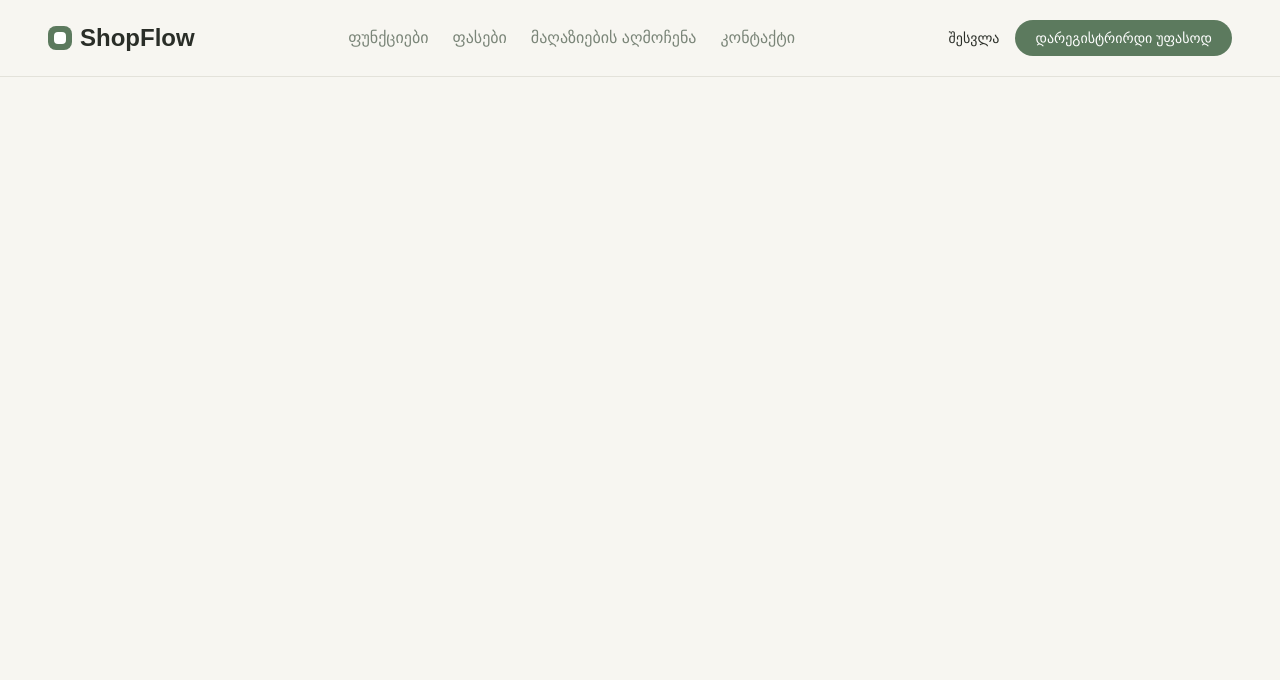
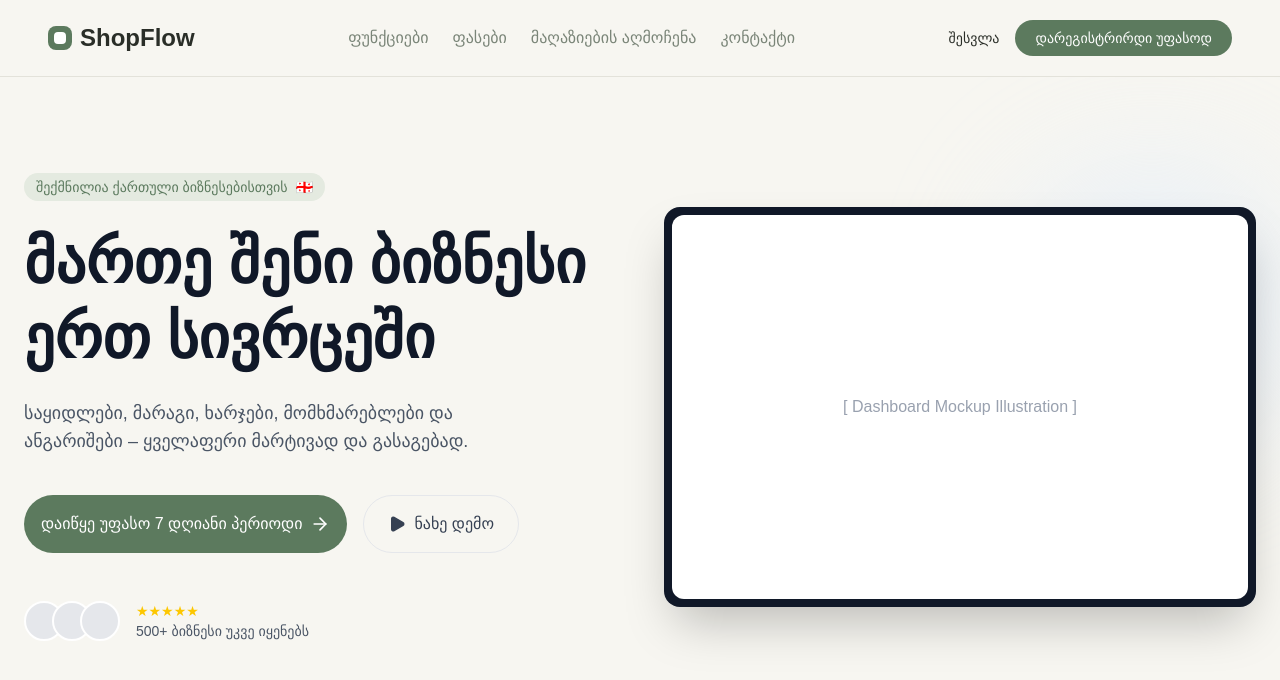
Before and after one commit to lukaChikashvili/shop, a Next.js app in the folder shop-ledger/: page / in a window 1280 px wide. Shown: the top 680 px of the page. Built offline with nearby package versions, Linux system fonts and the light colour scheme; no server answers.

Commit message:
update shop schema

```diff
--- /dev/null
+++ b/shop-ledger/app/create-shop/page.tsx
@@ -0,0 +1,54 @@
+"use client";
+
+export default function CreateShopPage() {
+  return (
+    <main className="min-h-screen bg-gray-50 flex flex-col items-center py-12 px-4">
+      <div className="w-full max-w-lg bg-white p-8 rounded-2xl shadow-sm border border-gray-100">
+        <h1 className="text-2xl font-bold text-gray-900 mb-6">ახალი მაღაზიის დამატება</h1>
+
+        <form className="space-y-5">
+
+          <div>
+            <label className="block text-sm font-medium text-gray-700 mb-1">მაღაზიის სახელი</label>
+            <input
+              name="name"
+              type="text"
+              className="w-full px-4 py-2 border rounded-lg focus:ring-2 focus:ring-blue-600 outline-none"
+              placeholder="მაგ: ჩემი მაღაზია"
+              required
+            />
+          </div>
+
+
+          <div>
+            <label className="block text-sm font-medium text-gray-700 mb-1">სფერო</label>
+            <select name="category" className="w-full px-4 py-2 border rounded-lg focus:ring-2 focus:ring-blue-600 outline-none">
+              <option value="clothing">ტანსაცმელი</option>
+              <option value="electronics">ტექნიკა</option>
+              <option value="food">საკვების ობიექტი</option>
+            </select>
+          </div>
+
+
+          <div>
+            <label className="block text-sm font-medium text-gray-700 mb-1">ქალაქი</label>
+            <input
+              name="city"
+              type="text"
+              className="w-full px-4 py-2 border rounded-lg focus:ring-2 focus:ring-blue-600 outline-none"
+              placeholder="მაგ: თბილისი"
+              required
+            />
+          </div>
+
+          <button
+            type="submit"
+            className="w-full bg-blue-600 text-white py-3 rounded-lg font-semibold hover:bg-blue-700 transition"
+          >
+            მაღაზიის შექმნა
+          </button>
+        </form>
+      </div>
+    </main>
+  );
+}
--- a/shop-ledger/app/page.tsx
+++ b/shop-ledger/app/page.tsx
@@ -1,9 +1,10 @@
-import Image from "next/image";
+import { Hero } from "@/components/Hero";
+
 
 export default function Home() {
   return (
     <>
-
+      <Hero />
     </>
   );
 }
--- a/shop-ledger/components/Header.tsx
+++ b/shop-ledger/components/Header.tsx
@@ -32,7 +32,7 @@ export function Header() {
         {isSignedIn ? (
           <div className="flex items-center gap-3">
            <Link
-            href="/dashboard"
+            href="/create-shop"
             className="flex items-center gap-2 px-4 py-2 rounded-full bg-accent-light text-accent font-medium text-sm border border-accent/20 hover:bg-accent hover:text-white hover:border-accent transition-colors"
                 >
                <Plus size={16} strokeWidth={2.5} />
--- /dev/null
+++ b/shop-ledger/components/Hero.tsx
@@ -0,0 +1,67 @@
+import Link from "next/link";
+import { ArrowRight, Play } from "lucide-react";
+
+export function Hero() {
+  return (
+    <section className="relative px-6 py-16 md:py-24 bg-background overflow-hidden">
+      <div className="max-w-7xl mx-auto grid md:grid-cols-2 gap-12 items-center">
+
+
+        <div className="space-y-6">
+          <div className="inline-flex items-center gap-2 px-3 py-1 rounded-full bg-accent-light text-accent text-sm font-medium">
+            <span>შექმნილია ქართული ბიზნესებისთვის</span> 🇬🇪
+          </div>
+
+          <h1 className="text-5xl md:text-6xl font-extrabold text-gray-900 leading-tight">
+            მართე შენი ბიზნესი ერთ სივრცეში
+          </h1>
+
+          <p className="text-lg text-gray-600 max-w-lg">
+            საყიდლები, მარაგი, ხარჯები, მომხმარებლები და ანგარიშები – ყველაფერი მარტივად და გასაგებად.
+          </p>
+
+          <div className="flex flex-wrap gap-4 pt-4">
+            <Link
+              href="/register"
+              className="flex items-center gap-2 px-4 py-2 rounded-full
+              bg-accent text-white
+              border border-accent/20
+              hover:bg-accent/10 hover:text-accent hover:border-accent
+              transition-colors"
+            >
+              დაიწყე უფასო 7 დღიანი პერიოდი <ArrowRight size={20} />
+            </Link>
+            <button className="flex items-center gap-2 text-gray-700 px-6 py-4 rounded-full border border-gray-200 hover:bg-accent-light transition">
+              <Play size={18} className="fill-gray-700" /> ნახე დემო
+            </button>
+          </div>
+
+          <div className="flex items-center gap-4 pt-6">
+            <div className="flex -space-x-3">
+              {[1, 2, 3].map((i) => (
+                <div key={i} className="w-10 h-10 rounded-full border-2 border-white bg-gray-200 overflow-hidden" />
+              ))}
+            </div>
+            <div className="text-sm">
+              <div className="flex text-yellow-400">★★★★★</div>
+              <span className="text-gray-600">500+ ბიზნესი უკვე იყენებს</span>
+            </div>
+          </div>
+        </div>
+
+
+        <div className="relative">
+          <div className="relative z-10 bg-gray-900 p-2 rounded-2xl shadow-2xl">
+             <div className="w-full h-80 md:h-96 bg-white rounded-xl flex items-center justify-center text-gray-400">
+
+               [ Dashboard Mockup Illustration ]
+             </div>
+          </div>
+
+          <div className="absolute -top-10 -right-10 w-72 h-72 bg-blue-100 rounded-full blur-3xl opacity-50" />
+        </div>
+
+      </div>
+    </section>
+  );
+}
--- a/shop-ledger/convex/schema.ts
+++ b/shop-ledger/convex/schema.ts
@@ -1,12 +1,30 @@
 import { defineSchema, defineTable } from "convex/server";
 import { v } from "convex/values";
+
+
 
 export default defineSchema({
   shops: defineTable({
     ownerId: v.string(),
     name: v.string(),
-    category: v.string(),
+    slug: v.string(),
+    category: v.union(
+      v.literal("clothing"),
+      v.literal("electronics"),
+      v.literal("food"),
+      v.literal("pharmacy"),
+      v.literal("hardware"),
+      v.literal("other")
+    ),
     city: v.string(),
+    currency: v.string(),
+    phone: v.optional(v.string()),
+    address: v.optional(v.string()),
+    isActive: v.boolean(),
+    plan: v.union(v.literal("free"), v.literal("pro")),
     createdAt: v.number(),
-  }).index("by_owner", ["ownerId"]),
+    updatedAt: v.number(),
+  })
+    .index("by_owner", ["ownerId"])
+    .index("by_slug", ["slug"]),
 });
```
